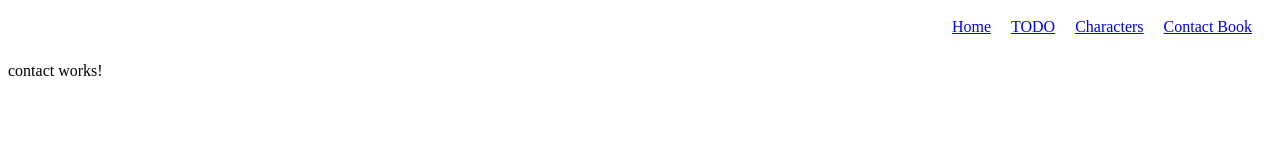
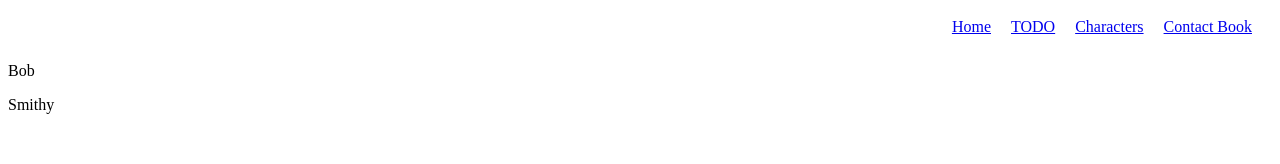
Before and after one commit to vcarranza/Geekwise-angular-course, an Angular app: page /contacts in a window 1280 px wide. Shown: the top 164 px of the page. Built offline with nearby package versions, Linux system fonts and the light colour scheme.

Commit message:
start of day 5

```diff
--- a/src/app/contact/contact.component.html
+++ b/src/app/contact/contact.component.html
@@ -1,3 +1,9 @@
-<p>
-  contact works!
-</p>
+<p *ngFor="let contact of contacts">{{ contact.name }}</p>
+
+
+
+
+<!-- <div class="contact">
+  <h1>List of contacts</h1>
+  <ng-container></ng-container>
+</div> -->
--- a/src/app/contact/contact.component.ts
+++ b/src/app/contact/contact.component.ts
@@ -1,18 +1,32 @@
-import { Component, OnInit } from '@angular/core';
-import { Contact } from '../models/contact';
+import { Component, OnInit, OnDestroy } from '@angular/core';
+
 import { ContactInterface } from '../interfaces/contact-interface';
-import { CONTACTS } from './mock-contacts';
+import { ContactService } from '../services/contact.service';
+import { Subscription } from 'rxjs';
+
 
 @Component({
   selector: 'app-contact',
   templateUrl: './contact.component.html',
   styleUrls: ['./contact.component.css']
 })
-export class ContactComponent implements OnInit {
+export class ContactComponent implements OnInit, OnDestroy {
 
-  constructor() { }
+  constructor(private contactService: ContactService) { }
+
+  contacts: ContactInterface[];
+
+  setContacts(): Subscription {
+     return this.contactService.getContacts()
+      .subscribe(contacts => this.contacts = contacts);
+  }
 
   ngOnInit() {
+    this.setContacts();
+  }
+
+  ngOnDestroy(){
+    this.setContacts().unsubscribe();
   }
 
 }
--- a/src/app/services/contact.service.ts
+++ b/src/app/services/contact.service.ts
@@ -1,4 +1,9 @@
 import { Injectable } from '@angular/core';
+import { Observable, of } from 'rxjs';
+
+import { Contact } from "../models/contact";
+import { ContactInterface } from "../interfaces/contact-interface";
+import { CONTACTS } from '../contact/mock-contacts';
 
 @Injectable({
   providedIn: 'root'
@@ -6,4 +11,8 @@ import { Injectable } from '@angular/core';
 export class ContactService {
 
   constructor() { }
+
+  getContacts (): Observable<ContactInterface[]>{
+    return of(CONTACTS);
+  }
 }
```
